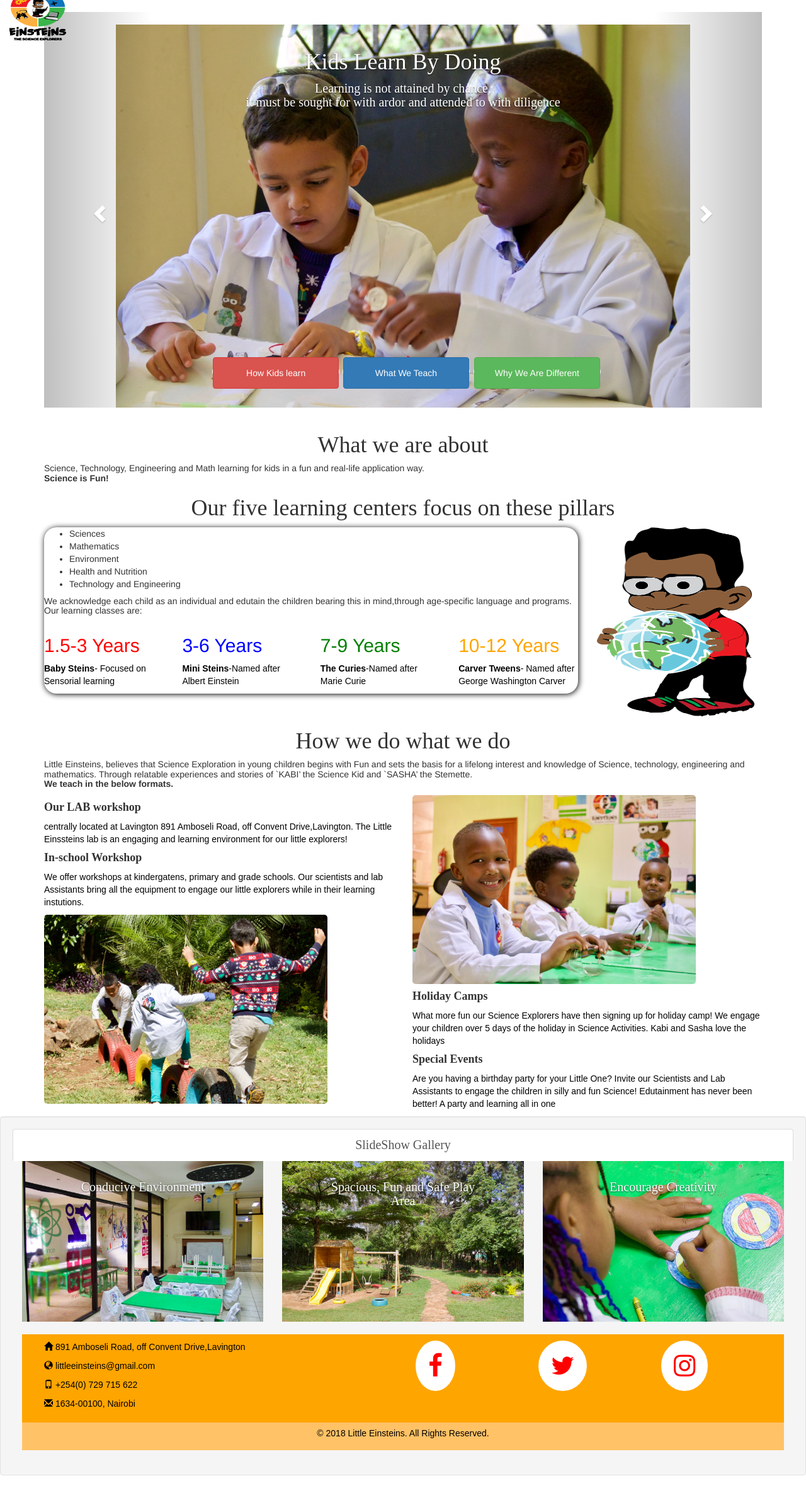
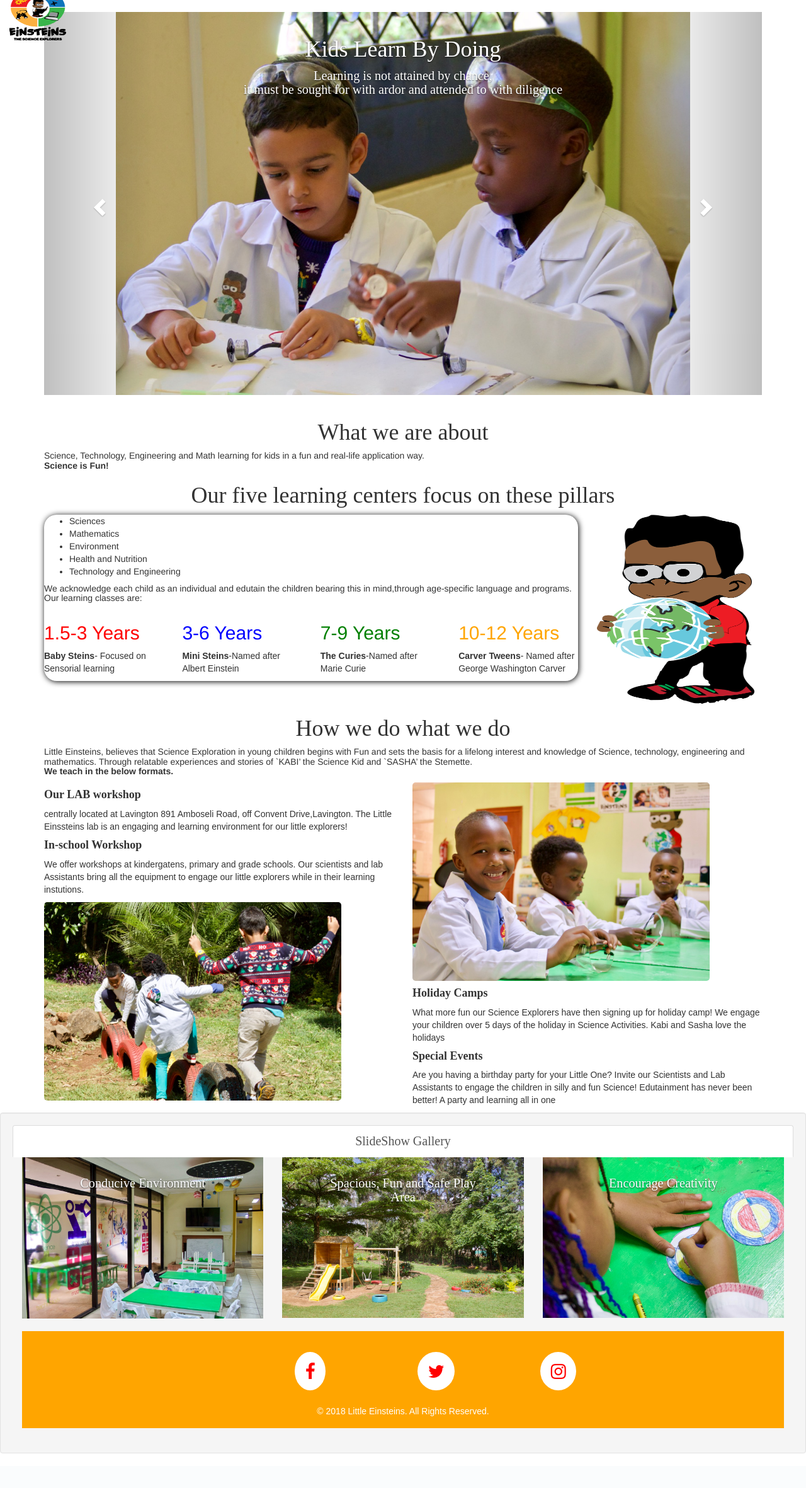
Before and after one commit to vincentmuya/Little-Einsteins, a Django app: page / in a window 1280 px wide. Shown: the part 51-2413 px from the top of the page at 63% size. After the commit the page ends 2358 px from the top, so only its background shows below. Run offline with Django 3.2, Linux system fonts and the light colour scheme; some libraries are stand-ins or nearby versions; some web fonts are replaced.

Commit message:
changed footer and removed buttons from carousel

```diff
--- a/app/templates/base.html
+++ b/app/templates/base.html
@@ -2,6 +2,7 @@
 <!DOCTYPE html>
 <html>
   <head>
+
 <link href='https://fonts.googleapis.com/css?family=Balthazar' rel='stylesheet'>
     <link rel="stylesheet" href="https://maxcdn.bootstrapcdn.com/bootstrap/3.3.7/css/bootstrap.min.css">
     {% bootstrap_css%}
@@ -29,4 +30,7 @@
        {% bootstrap_javascript %}
       {% endblock %}
   </body>
+  <style media="screen">
+
+  </style>
 </html>
--- a/app/templates/carousel.html
+++ b/app/templates/carousel.html
@@ -4,13 +4,13 @@
 
     <div id="myCarousel" class="carousel slide" data-ride="carousel">
   <!-- Indicators -->
-  <div class="table">
+  <!-- <div class="table">
   <ul id="horizontal-list" class="carousel-indicators">
-    <li data-target="#myCarousel" data-slide-to="0" class="active"><button style="height:50px;width:200px" class="btn btn-danger">How Kids learn</button></li>
-    <li data-target="#myCarousel" data-slide-to="1"><button style="height:50px;width:200px" class="btn btn-primary">What We Teach</button></li>
-    <li data-target="#myCarousel" data-slide-to="2"><button style="height:50px;width:200px" class="btn btn-success">Why We Are Different</button></li>
+    <li data-target="#myCarousel" data-slide-to="0" class="active"><button style="height:50%;width:20%" class="btn btn-danger">How Kids learn</button></li>
+    <li data-target="#myCarousel" data-slide-to="1"><button style="height:50%;width:22%" class="btn btn-primary">What We Teach</button></li>
+    <li data-target="#myCarousel" data-slide-to="2"><button style="height:50%;width:22%" class="btn btn-success">Why We Are Different</button></li>
   </ul>
-  </div>
+  </div> -->
 
   <!-- Wrapper for slides -->
   <div class="carousel-inner">
@@ -52,7 +52,7 @@
 
 </body>
 <style media="screen">
-.table {
+/*.table {
 	display: table;
 	margin: 0 auto;
 }
@@ -64,20 +64,20 @@ ul#horizontal-list {
 	}
 	ul#horizontal-list li {
 		display: inline;
-	}
+	}*/
 .carousel-caption-heading{
   font-family: "Love Ya Like A Sister";
-left: 0px;
-top: 0px;
+left: 0%;
+top: 0%;
 }
 .carousel-caption{
   position: absolute;
-    top: 0px;
-    left: 0px;
+    top: 0%;
+    left: 0%;
 }
 .carousel-caption-body{
   color: white;
-  font-size: 20px;
+  font-size: 145%;
 }
 .carousel-inner > .item > img {
   width: 80%;
--- a/app/templates/footer.html
+++ b/app/templates/footer.html
@@ -6,7 +6,7 @@
 /* f. Footer section */
 
 .footer {
-  padding: 10px 0;
+  padding: 30px 0;
   width: 100%;
   background: orange;
   color: #fff;
@@ -30,18 +30,16 @@
   padding: 7px 0;
   text-align: center;
   color: #fff;
-  background: #ffc266;
-}
-a, p{
-  color: black;
+  background: orange;
+
 }
 .fa{
-  padding: 20px;
-font-size: 40px;
-width: 30px;
+  padding: 10%;
+font-size: 200%;
+width: 30%;
 text-align: center;
 text-decoration: none;
-margin: 8px 5px;
+margin: 8% 5%;
 border-radius: 50%;
   display: inline;
   background: white;
@@ -57,15 +55,17 @@ border-radius: 50%;
         <div class="container">
           <div class="row">
 
-            <div class="col-md-6 m-b-30">
+            <!-- <div class="col-md-6 m-b-30">
               <div id='contact' class="footer-links">
                 <p><span class="glyphicon glyphicon-home"></span> 891 Amboseli Road, off Convent Drive,Lavington</p>
                 <p><span class="glyphicon glyphicon-globe"></span> littleeinsteins@gmail.com</p>
                 <p><span class="glyphicon glyphicon-phone"></span> +254(0) 729 715 622</p>
                 <p><span class="glyphicon glyphicon-envelope"></span> 1634-00100, Nairobi</p>
               </div>
-            </div>
+            </div> -->
+            <div class="col-md-4 m-b-30">
 
+          </div>
             <div class="col-md-2 m-b-30">
               <br>
           <a href="https://web.facebook.com/littleeinsteinsEA/" target="_blank" class="fa fa-facebook"></a>
@@ -79,6 +79,9 @@ border-radius: 50%;
             <br>
           <a href="https://www.instagram.com/littleeinsteinsedu/" target="_blank" class="fa fa-instagram"></a>
             </div>
+            <div class="col-md-4 m-b-30">
+
+          </div>
 
           </div>
         </div>
--- a/app/templates/index.html
+++ b/app/templates/index.html
@@ -1,5 +1,8 @@
 {%extends 'base.html'%}{%load static%} {%block content%} {% load bootstrap3 %}
 <head>
+  <meta name="viewport" content="width=device-width,initial-scale=1,maximum-scale=1,user-scalable=no">
+  <meta http-equiv="X-UA-Compatible" content="IE=edge,chrome=1">
+  <meta name="HandheldFriendly" content="true">
   <link rel="stylesheet" type="text/css" href="//fonts.googleapis.com/css?family=Love+Ya+Like+A+Sister" />
 </head>
 <body>
@@ -52,10 +55,10 @@
         <p>centrally located at Lavington 891 Amboseli Road, off Convent Drive,Lavington. The Little Einssteins lab is an engaging and learning environment for our little explorers!</p>
         <h4><strong>In-school Workshop</strong></h4>
         <p>We offer workshops at kindergatens, primary and grade schools. Our scientists and lab Assistants bring all the equipment to engage our little explorers while in their learning instutions.</p>
-        <img class='do' src="/static/img/IMG_6201.jpg" alt="" height='300' width="450">
+        <img class='do' src="/static/img/IMG_6201.jpg" alt="" height='60%' width="85%">
       </div>
       <div class="col-md-6">
-        <img class='do' src="/static/img/IMG_6347.jpg" alt="" height='300' width="450">
+        <img class='do' src="/static/img/IMG_6347.jpg" alt="" height='60%' width="85%">
         <h4><strong>Holiday Camps</strong></h4>
         <p>What more fun our Science Explorers have then signing up for holiday camp! We engage your children over 5 days of the holiday in Science Activities. Kabi and Sasha love the holidays</p>
         <h4><strong>Special Events</strong></h4>
@@ -99,5 +102,28 @@
     .tentotwelf{
     color:  orange;
     }
+    /* Tablet Landscape */
+    @media screen and (max-width: 1060px) {
+        #primary { width:67%; }
+        #secondary { width:30%; margin-left:3%;}
+    }
+
+    /* Tabled Portrait */
+    @media screen and (max-width: 768px) {
+        #primary { width:100%; }
+        #secondary { width:100%; margin:0; border:none; }
+    }
+    img { max-width: 100%; }
+    @media (min-device-width:600px) {
+    img[data-src-600px] {
+        content: attr(data-src-600px, url);
+    }
+}
+
+@media (min-device-width:800px) {
+    img[data-src-800px] {
+        content: attr(data-src-800px, url);
+    }
+}
   </style>
   {%endblock%}
--- a/app/templates/navbar.html
+++ b/app/templates/navbar.html
@@ -1,3 +1,4 @@
+
 <nav class="navbar navbar-default navbar-fixed-top">
   <div class="container-fluid">
     <!-- Brand and toggle get grouped for better mobile display -->
```
